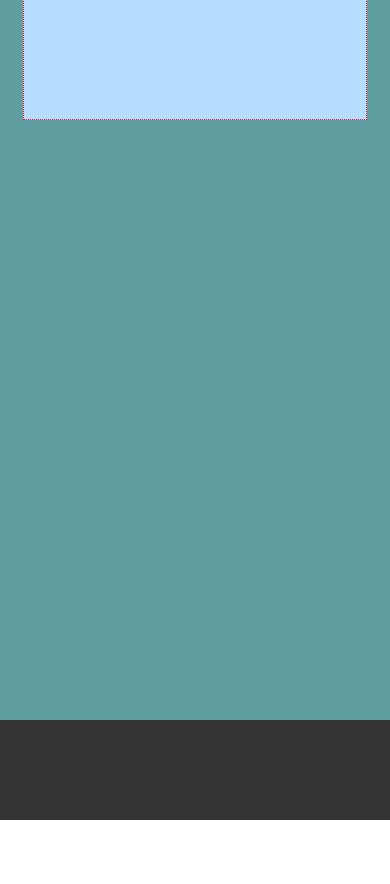
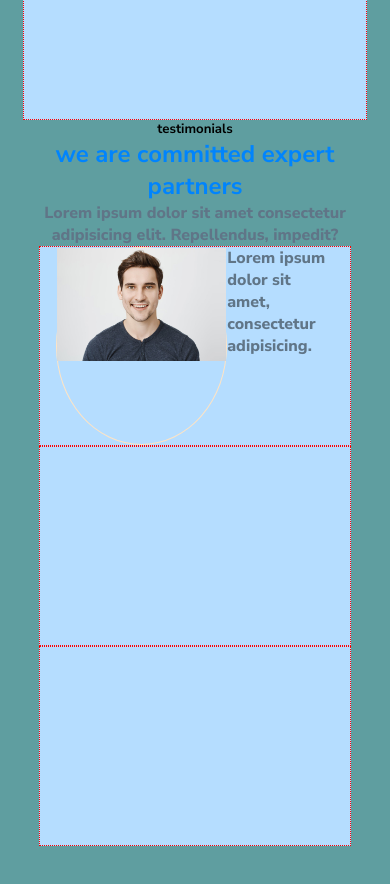
Before and after one commit to ely896/htmlcss-responsive-layout, a plain HTML site: page index.html in a window 390 px wide. Shown: the part 1360-2244 px from the top of the page. Before the commit the page ends 2180 px from the top, so only its background shows below. Drawn offline with Linux system fonts and the light colour scheme; a web font is replaced by a local one.

Commit message:
Add Structure Testimonials Mobile First

```diff
--- a/CSS/style.css
+++ b/CSS/style.css
@@ -4,7 +4,7 @@
 }
 
 .debug main {
-    height: 2000px;
+    min-height: 3000px;
     background-color: cadetblue;
 }
 
@@ -83,6 +83,10 @@ body {
     justify-content: space-between;
 }
 
+.text-align-center {
+    text-align: center;
+}
+
 ul {
     list-style: none;
     gap: 1.5rem;
@@ -150,6 +154,16 @@ h2 {
     color: var(--lay-primary);
 }
 
+/* Region Testimonials */
+
+.box-photo {
+    border: 1px solid bisque;
+    border-radius: 50%;
+}
+
+.box-img {
+    max-width: 100%;
+}
 
 /* /*Region Solution Media Query */
 
--- a/index.html
+++ b/index.html
@@ -58,6 +58,24 @@
         <!--Start Section Testiomonial-->
         <section class="debug testimonials">
             <div class="debug container">
+                <div class="text-testimonilas text-align-center">
+                    <h5>testimonials</h5>
+                    <h2>we are committed expert partners</h2>
+                    <p>Lorem ipsum dolor sit amet consectetur adipisicing elit. Repellendus, impedit?</p>
+                </div>
+
+                <div class="cards">
+                    <div class="col-12 d-flex">
+                        <div class="box-photo">
+                            <img class="box-img" src="./img/testimonial1.jpg" alt="">
+                        </div>
+                        <div><p>Lorem ipsum dolor sit amet, consectetur adipisicing.</p></div>
+                    </div>
+                    <div class="col-12"></div>
+                    <div class="col-12"></div>
+                </div>
+
+
 
 
 
```
